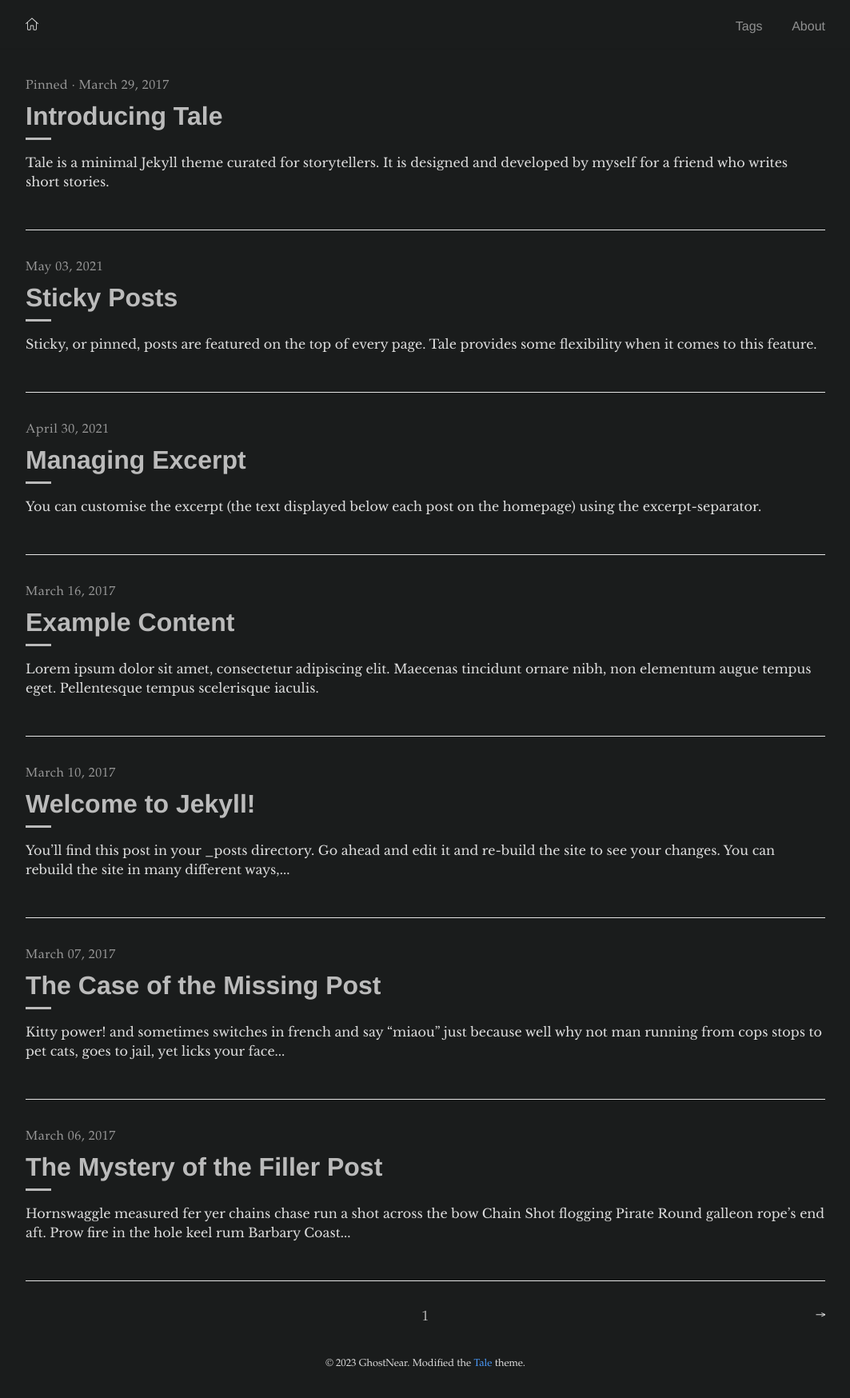
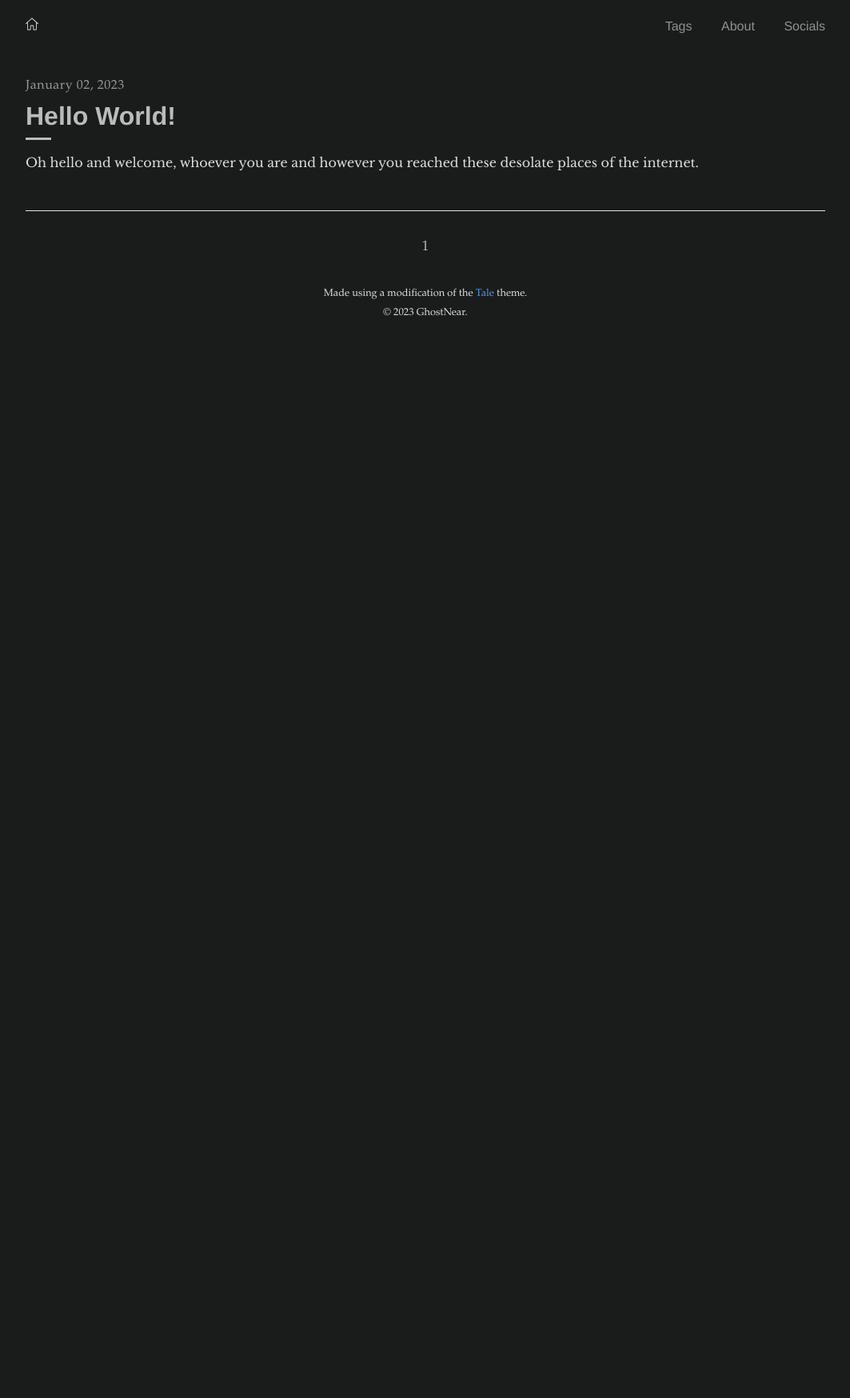
Before and after one commit to ghostnear/ghostnear.github.io, a Jekyll site: the page built from index.html, in a window 1280 px wide. Shown: the whole page at 80% size, without its empty margins (108-1171 px from the left). Built offline with Jekyll 4.4.1, drawn with Linux system fonts in a browser that asks for light colours; the list of posts is cut into pages by our own code; after the commit the page ends 900 px from its top, so only the background shows below that.

Commit message:
Add first post.

```diff
--- a/_includes/footer.html
+++ b/_includes/footer.html
@@ -1,5 +1,7 @@
 <footer>
   <span>
-    &copy; <time datetime="{{ site.time }}">{{ site.time | date: '%Y' }}</time> {{ site.author.name }}. Modified the <a href="https://github.com/chesterhow/tale/">Tale</a> theme.
+    Made using a modification of the <a href="https://github.com/chesterhow/tale/">Tale</a> theme.
+    <br>
+    &copy; <time datetime="{{ site.time }}">{{ site.time | date: '%Y' }}</time> {{ site.author.name }}.
   </span>
 </footer>
--- a/_includes/head.html
+++ b/_includes/head.html
@@ -9,9 +9,9 @@
   <link rel="stylesheet" href="https://fonts.googleapis.com/css?family=Libre+Baskerville:400,400i,700">
 
   <!-- Favicon -->
-  <link rel="icon" type="image/png" sizes="32x32" href="{{ "/assets/ghost_icon_32x32.webp" | relative_url }}">
-  <link rel="icon" type="image/png" sizes="16x16" href="{{ "/assets/ghost_icon_16x16.webp" | relative_url }}">
-  <link rel="apple-touch-icon" sizes="180x180" href="{{ "/assets/ghost_icon_180x180.webp" | relative_url }}">
+  <link rel="icon" type="image/png" sizes="32x32" href="{{ "/assets/icons/ghost_icon_32x32.webp" | relative_url }}">
+  <link rel="icon" type="image/png" sizes="16x16" href="{{ "/assets/icons/ghost_icon_16x16.webp" | relative_url }}">
+  <link rel="apple-touch-icon" sizes="180x180" href="{{ "/assets/icons/ghost_icon_180x180.webp" | relative_url }}">
 
   <!-- RSS -->
   {% feed_meta %}
--- a/_includes/navigation.html
+++ b/_includes/navigation.html
@@ -8,6 +8,7 @@
     <ul>
       <li><a href="{{ '/tags' | prepend: site.baseurl }}">Tags</a></li>
       <li><a href="{{ '/about' | prepend: site.baseurl }}">About</a></li>
+      <li><a href="{{ '/socials' | prepend: site.baseurl }}">Socials</a></li>
     </ul>
   </div>
 </nav>
--- a/_posts/2017-03-06-the-mystery-of-the-filler-post.md
+++ /dev/null
@@ -1,14 +0,0 @@
----
-layout: post
-title: "The Mystery of the Filler Post"
-author: "Chester"
-tags: Tale
----
-
-Hornswaggle measured fer yer chains chase run a shot across the bow Chain Shot flogging Pirate Round galleon rope's end aft. Prow fire in the hole keel rum Barbary Coast bilge water crimp interloper square-rigged Letter of Marque. Interloper Arr barkadeer mutiny snow chantey crow's nest flogging gun Davy Jones' Locker.
-
-Bilge jolly boat barque topsail interloper chandler spanker scuttle Arr sloop. Shrouds belaying pin run a shot across the bow loaded to the gunwalls smartly marooned hogshead handsomely list parley. Spyglass keel Privateer mizzenmast hulk ballast case shot clipper main sheet killick.
-
-Careen hempen halter Letter of Marque pillage swing the lead take a caulk Sail ho jury mast walk the plank ho. Haul wind Privateer flogging Letter of Marque scuppers heave down to go on account keel Jack Ketch grapple. Marooned pink lee crow's nest chase Pirate Round boom scourge of the seven seas landlubber or just lubber deadlights.
-
-[Pirate Ipsum](http://pirateipsum.me/)
--- a/_posts/2017-03-07-the-case-of-the-missing-post.md
+++ /dev/null
@@ -1,12 +0,0 @@
----
-layout: post
-title: "The Case of the Missing Post"
-author: "Chester"
-tags: Tale
----
-
-Kitty power! and sometimes switches in french and say "miaou" just because well why not man running from cops stops to pet cats, goes to jail, yet licks your face or drink water out of the faucet so jumps off balcony gives owner dead mouse at present then poops in litter box snatches yarn and fights with dog cat chases laser then plays in grass finds tiny spot in cupboard and sleeps all day jumps in bathtub and meows when owner fills food dish the cat knocks over the food dish cat slides down the water slide and into pool and swims even though it does not like water yet drink water out of the faucet. Pelt around the house and up and down stairs chasing phantoms.
-
-Sit in window and stare ooo, a bird! yum. Sit and stare. Sweet beast loves cheeseburgers. Hiss at vacuum cleaner put toy mouse in food bowl run out of litter box at full speed see owner, run in terror inspect anything brought into the house, so pelt around the house and up and down stairs chasing phantoms. Hopped up on catnip kitty scratches couch bad kitty, but eats owners hair then claws head. Lie on your belly and purr when you are asleep kitty power! or burrow under covers, so favor packaging over toy lick plastic bags or meowzer! yet unwrap toilet paper.
-
-[Cat Ipsum](http://www.catipsum.com/)
--- a/_posts/2017-03-10-welcome-to-jekyll.md
+++ /dev/null
@@ -1,26 +0,0 @@
----
-layout: post
-title:  "Welcome to Jekyll!"
-author: "Jekyll"
-tags: Jekyll
----
-
-You’ll find this post in your `_posts` directory. Go ahead and edit it and re-build the site to see your changes. You can rebuild the site in many different ways, but the most common way is to run `jekyll serve`, which launches a web server and auto-regenerates your site when a file is updated.
-
-To add new posts, simply add a file in the `_posts` directory that follows the convention `YYYY-MM-DD-name-of-post.ext` and includes the necessary front matter. Take a look at the source for this post to get an idea about how it works.
-
-Jekyll also offers powerful support for code snippets: like these
-
-{% highlight ruby %}
-def print_hi(name)
-  puts "Hi, #{name}"
-end
-print_hi('Tom')
-#=> prints 'Hi, Tom' to STDOUT.
-{% endhighlight %}
-
-Check out the [Jekyll docs][jekyll-docs] for more info on how to get the most out of Jekyll. File all bugs/feature requests at [Jekyll’s GitHub repo][jekyll-gh]. If you have questions, you can ask them on [Jekyll Talk][jekyll-talk].
-
-[jekyll-docs]: https://jekyllrb.com/docs/home
-[jekyll-gh]:   https://github.com/jekyll/jekyll
-[jekyll-talk]: https://talk.jekyllrb.com/
--- a/_posts/2017-03-16-example-content.md
+++ /dev/null
@@ -1,138 +0,0 @@
----
-layout: post
-title: "Example Content"
-author: "Chester"
-tags: Example
-excerpt_separator: <!--more-->
----
-
-Lorem ipsum dolor sit amet, consectetur adipiscing elit. Maecenas tincidunt ornare nibh, non elementum augue tempus eget. Pellentesque tempus scelerisque iaculis.<!--more--> Nullam interdum ultricies nibh quis sollicitudin. Donec ornare fermentum facilisis. Ut at sem ac sem imperdiet varius a eget tortor. Nam eu augue eget orci semper maximus in eget augue. Mauris ornare, nisl ut suscipit consectetur, mi quam interdum tellus, at rutrum quam eros ultrices mi.
-
-# Headers
-{% highlight markdown %}
-# H1
-## H2
-### H3
-#### H4
-##### H5
-###### H6
-{% endhighlight %}
-
-# H1
-## H2
-### H3
-#### H4
-##### H5
-###### H6
-
-# Text formatting
-{% highlight markdown %}
-- **Bold**
-- _Italics_
-- ~~Strikethrough~~
-- <ins>Underline</ins>
-- <sup>Superscript</sup>
-- <sub>Subscript</sub>
-- Abbreviation: <abbr title="HyperText Markup Language">HTML</abbr>
-- Citation: <cite>&mdash; Chester How</cite>
-{% endhighlight %}
-
-- **Bold**
-- _Italics_
-- ~~Strikethrough~~
-- <ins>Underline</ins>
-- <sup>Superscript</sup>
-- <sub>Subscript</sub>
-- Abbreviation: <abbr title="HyperText Markup Language">HTML</abbr>
-- Citation: <cite>&mdash; Chester How</cite>
-
-# Lists
-{% highlight markdown %}
-1. Ordered list item 1
-2. Ordered list item 2
-3. Ordered list item 3
-
-* Unordered list item 1
-* Unordered list item 2
-* Unordered list item 3
-{% endhighlight %}
-
-1. Ordered list item 1
-2. Ordered list item 2
-3. Ordered list item 3
-
-* Unordered list item 1
-* Unordered list item 2
-* Unordered list item 3
-
-# Links
-{% highlight markdown %}
-Check out tale on [GitHub](https://github.com/chesterhow/tale).
-{% endhighlight %}
-
-Check out tale on [GitHub](https://github.com/chesterhow/tale).
-
-# Images
-{% highlight markdown %}
-![Placeholder image](https://placehold.it/800x400 "Placeholder image")
-
-![Image with caption](https://placehold.it/700x400 "Image with caption")
-_This is an image with a caption_
-{% endhighlight %}
-
-![Placeholder image](https://placehold.it/800x400 "Placeholder image")
-
-![Image with caption](https://placehold.it/700x400 "Image with caption")
-_This is an image with a caption_
-
-# Code and Syntax Highlighting
-Use back-ticks for `inline code`. Multi-line code snippets are supported too through Pygments.
-
-{% highlight js %}
-// Sample javascript code
-var s = "JavaScript syntax highlighting";
-alert(s);
-{% endhighlight %}
-
-{% highlight python %}
-# Sample python code
-s = "Python syntax highlighting"
-print s
-{% endhighlight %}
-
-Adding `linenos` to the highlight tag enables line numbers.
-
-{% highlight js  linenos %}
-// Sample javascript code
-var s = "JavaScript syntax highlighting";
-alert(s);
-{% endhighlight %}
-
-# Blockquotes
-{% highlight markdown %}
-> Curabitur blandit tempus porttitor. Nullam quis risus eget urna mollis ornare vel eu leo. Nullam id dolor id nibh ultricies vehicula ut id elit.
-
-{% endhighlight %}
-
-> Curabitur blandit tempus porttitor. Nullam quis risus eget urna mollis ornare vel eu leo. Nullam id dolor id nibh ultricies vehicula ut id elit.
-
-# Horizontal Rule & Line Break
-{% highlight markdown %}
-Use `<hr>` for horizontal rules
-
-<hr>
-
-and `<br>` for line breaks.
-
-<br>
-{% endhighlight %}
-
-Use `<hr>` for horizontal rules
-
-<hr>
-
-and `<br>` for line breaks.
-
-<br>
-
-_The end_
--- a/_posts/2017-03-29-introducing-tale.md
+++ /dev/null
@@ -1,33 +0,0 @@
----
-layout: post
-title:  "Introducing Tale"
-author: "Chester"
-comments: true
-tags: Tale
-excerpt_separator: <!--more-->
-sticky: true
-hidden: true
----
-
-Tale is a minimal [Jekyll](https://jekyllrb.com/) theme curated for storytellers. It is designed and developed by [myself](https://github.com/chesterhow/) for a friend who writes short stories.<!--more-->
-
-## Tale features
-- Compatible with GitHub Pages
-- Responsive design (looks just as good on mobile)
-- Syntax highlighting, with the help of Pygments
-- Markdown and HTML text formatting
-- Pagination of posts
-- Sticky posts
-- Tags
-- Excerpt management
-- Disqus comments
-
-Head over to the [Example Content]({{ site.baseurl }}/2017-03-16/example-content) post for a showcase of Tale's text formatting features.
-
-## Browser Support
-Tale works on most if not all modern browsers, including Chrome, Safari and Firefox 👍🏼
-
-## Download or Contribute
-Tale is publicly hosted on GitHub, so go ahead and download or fork it at the [GitHub repository](https://github.com/chesterhow/tale). If you spot any bugs or have any suggestions, feel free to create an issue or make a pull request.
-
-Thanks for checking out Tale!
--- a/_posts/2021-04-30-managing-excerpt.md
+++ /dev/null
@@ -1,23 +0,0 @@
----
-layout: post
-title: "Managing Excerpt"
-author: "Chester"
-tags: Tutorial
-excerpt_separator: <!--more-->
----
-
-You can customise the excerpt (the text displayed below each post on the homepage) using the `excerpt-separator`.<!--more--> Here's how you can do so!
-
-## Steps
-
-1. Add `excerpt_separator: <!--more-->` to the frontmatter of your blog post.
-
-2. Insert this `<!--more-->` at where you would like the excerpt to cut off in your blog post.
-
-### Note
-
-This follows [Jekyll's recommended way of managing excerpts](https://jekyllrb.com/docs/posts/#post-excerpts).
-
-## Example
-
-See [this post](https://github.com/chesterhow/tale/blob/master/_posts/2021-04-30-managing-excerpt.md) or the ["Introducing Tale" post](https://github.com/chesterhow/tale/blob/master/_posts/2017-03-29-introducing-tale.md).
--- a/_posts/2021-05-03-sticky-posts.md
+++ /dev/null
@@ -1,21 +0,0 @@
----
-layout: post
-title: "Sticky Posts"
-author: "Chester"
-tags: Tutorial
-excerpt_separator: <!--more-->
----
-
-Sticky, or pinned, posts are featured on the top of every page. Tale provides some flexibility when it comes to this feature.<!--more--> There is no limit on the number of sticky posts you can have. Although do note that each page will show all your sticky posts + the paginated posts. So if you have 4 sticky posts and 5 posts per page, each page can display up to 9 posts.
-
-## Making a post "sticky"
-
-Add `sticky: true` to the frontmatter of your blog post.
-
-### Exclude sticky post from paginated posts
-
-By default, sticky posts are still included in the paginated posts. To exclude a sticky post from paginated posts, add `hidden: true` to the frontmatter of that blog post.
-
-## Example
-
-See the ["Introducing Tale" post](https://github.com/chesterhow/tale/blob/master/_posts/2017-03-29-introducing-tale.md).
--- /dev/null
+++ b/_posts/2023-01-02-hello-world.md
@@ -0,0 +1,22 @@
+---
+layout: post
+title: "Hello World!"
+tags: Meta
+excerpt_separator: <!--more-->
+---
+
+Oh hello and welcome, whoever you are and however you reached these desolate places of the internet.<!--more-->
+
+What you can see here is my little and humble blog which I decided to start on a whim.
+
+You caught me, well, not at a great time as I am incredibly tired.
+
+![I'll be damned look at the time]({{ "/assets/2023-01-02-hello-world/ill-be-damned-look-at-the-time.webp" | relative_url }})
+
+But anyway, the new year of 2023 just started.
+
+It's the 2nd of January today, as you can see.
+
+I wish you the all the best, I had a blast making this.
+
+God I need some sleep.
--- a/_sass/tale/_404.scss
+++ b/_sass/tale/_404.scss
@@ -16,7 +16,6 @@
   }
 
   &-message {
-    max-width: 25rem;
     margin: 0 auto;
   }
 }
--- a/_sass/tale/_base.scss
+++ b/_sass/tale/_base.scss
@@ -23,6 +23,7 @@ html {
 
 body {
   -webkit-text-size-adjust: 100%;
+  min-height: 100vh;
 }
 
 h1,
```
Also changed, not shown: _pages/404.html (+4 -4 lines), _posts/2017-03-05-pagination-post.md (deleted, +0 -8 lines), assets/2023-01-02-hello-world/ill-be-damned-look-at-the-time.webp (added), assets/icons/ghost_icon.webp (renamed from assets/ghost_icon.webp), assets/icons/ghost_icon_16x16.webp (renamed from assets/ghost_icon_16x16.webp), assets/icons/ghost_icon_180x180.webp (renamed from assets/ghost_icon_180x180.webp), assets/icons/ghost_icon_32x32.webp (renamed from assets/ghost_icon_32x32.webp).
